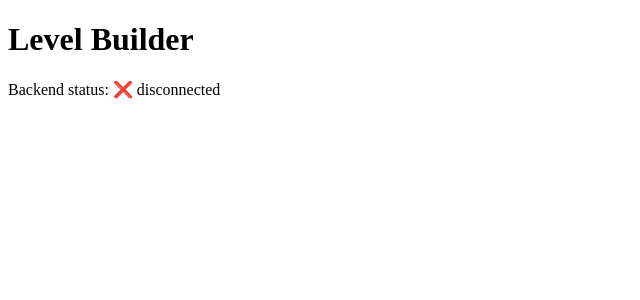
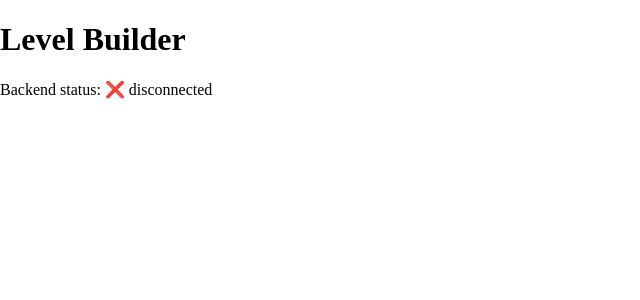
Before and after one commit to mynameisbenzo/level_builder, a SvelteKit app in the folder frontend/: page / in a window 1280 px wide. Shown: the top 300 px of the page, without its empty margins (0-640 px from the left). Built offline with nearby package versions, Linux system fonts and the light colour scheme; no server answers.

Commit message:
global full page layout

```diff
--- /dev/null
+++ b/frontend/src/app.css
@@ -0,0 +1,10 @@
+html,
+body {
+	margin: 0;
+	padding: 0;
+	height: 100%;
+}
+
+* {
+	box-sizing: border-box;
+}
--- a/frontend/src/routes/+layout.svelte
+++ b/frontend/src/routes/+layout.svelte
@@ -1,4 +1,5 @@
 <script lang="ts">
+	import '../app.css';
 	import favicon from '$lib/assets/favicon.svg';
 
 	let { children } = $props();
```
